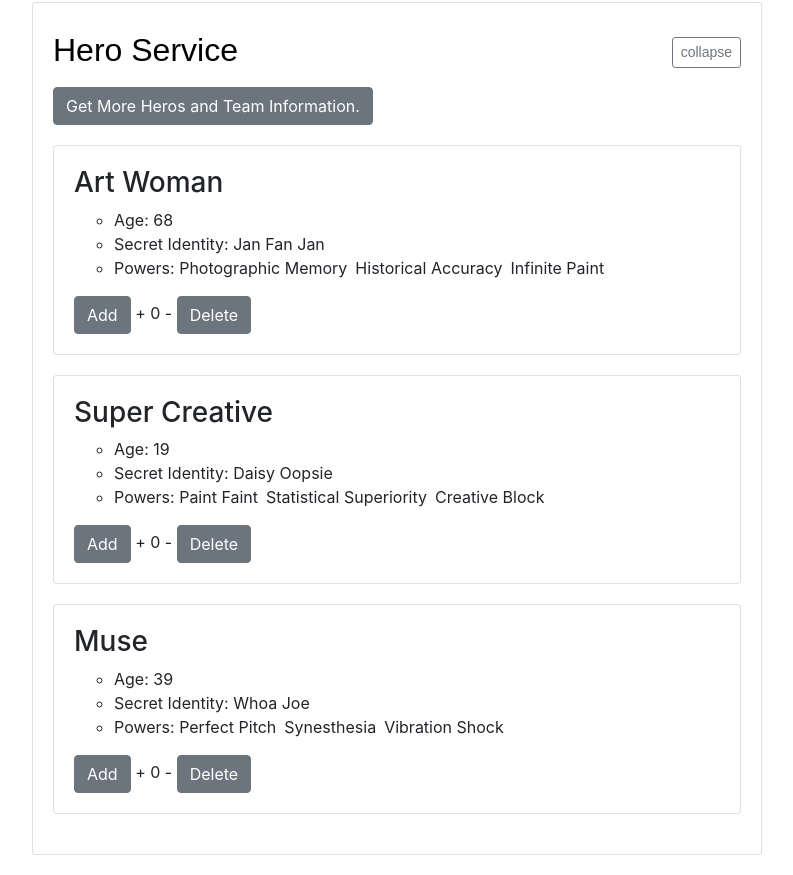
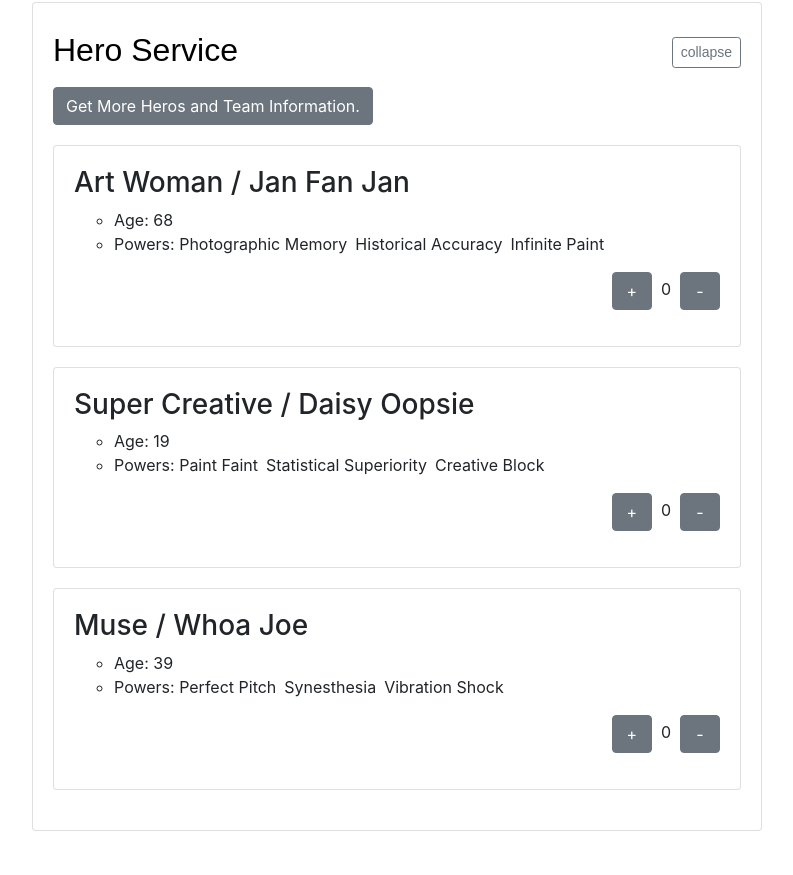
Before and after one commit to joeymariano/App4BarnesApplication, a React (Create React App) app: page / in a window 1280 px wide. Shown: the part 865-1740 px from the top of the page, without its empty margins (53-846 px from the left). After the commit the page ends 1716 px from the top, so only its background shows below. Built offline with nearby package versions, Linux system fonts and the light colour scheme.

Commit message:
added resrtaint to hero counter

```diff
--- a/src/App.css
+++ b/src/App.css
@@ -54,3 +54,11 @@ h2{
 ul{
   list-style-type: circle;
 }
+
+.plus-button{
+	width: 40px;
+}
+
+.minus-button{
+	width: 40px;
+}
--- a/src/components/HeroCard.js
+++ b/src/components/HeroCard.js
@@ -19,7 +19,11 @@ class HeroCard extends Component {
 		return results
 	}
 
-	addSelectCount = () => this.setState({selectCount: this.state.selectCount + 1})
+	addSelectCount = () => {
+		if (this.state.selectCount < 10) {
+			this.setState({selectCount: this.state.selectCount + 1})
+		}
+	}
 
 	deleteSelectCount = () => {
 
@@ -32,13 +36,16 @@ class HeroCard extends Component {
 		return(
 				<Card>
 					<CardBody>
-						<h3>{ this.props.name }</h3>
+						<h3>{ this.props.name } / { this.props.secretIdentity }</h3>
 						<ul>
 							<li>Age: { this.props.age }</li>
-							<li>Secret Identity: { this.props.secretIdentity }</li>
 							<li>Powers: { this.renderPowers() }</li>
 						</ul>
-						<Button onClick={ () => this.addSelectCount() }>Add</Button> + { this.state.selectCount } - <Button onClick={ () => this.deleteSelectCount() }>Delete</Button>
+						<p className="float-right">
+						<Button className='plus-button' onClick={ () => this.addSelectCount() }>+</Button>
+						&nbsp;&nbsp;{ this.state.selectCount }&nbsp;&nbsp;
+						<Button className='minus-button' onClick={ () => this.deleteSelectCount() }>-</Button>
+						</p>
 					</CardBody>
 				</Card>
 		)
```
